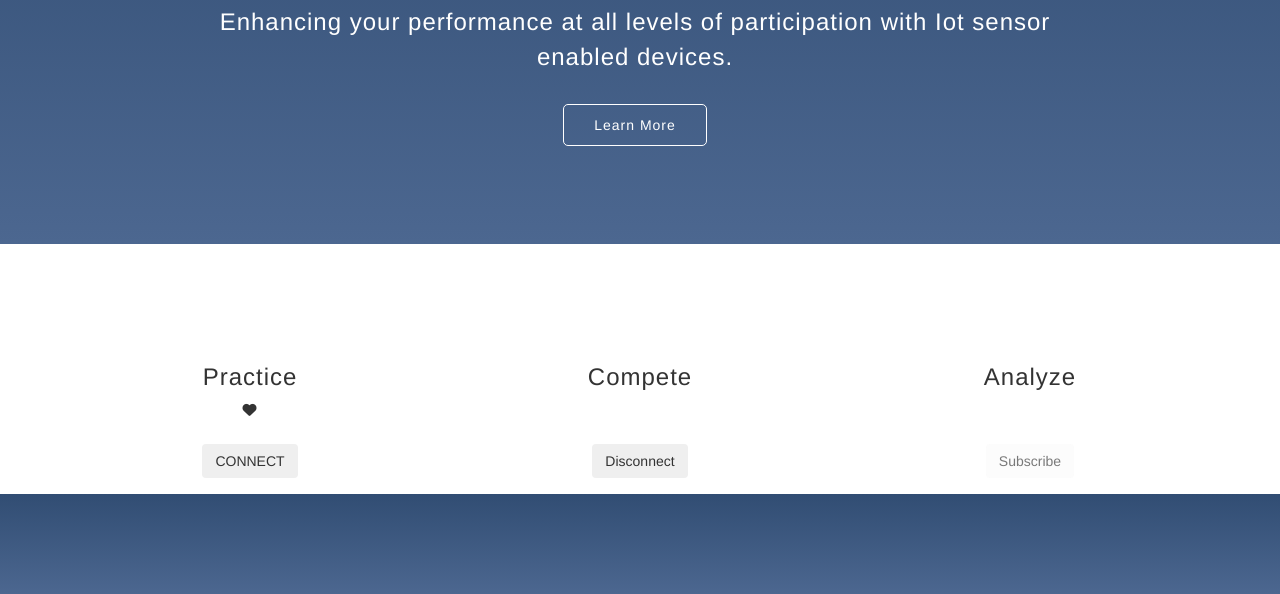
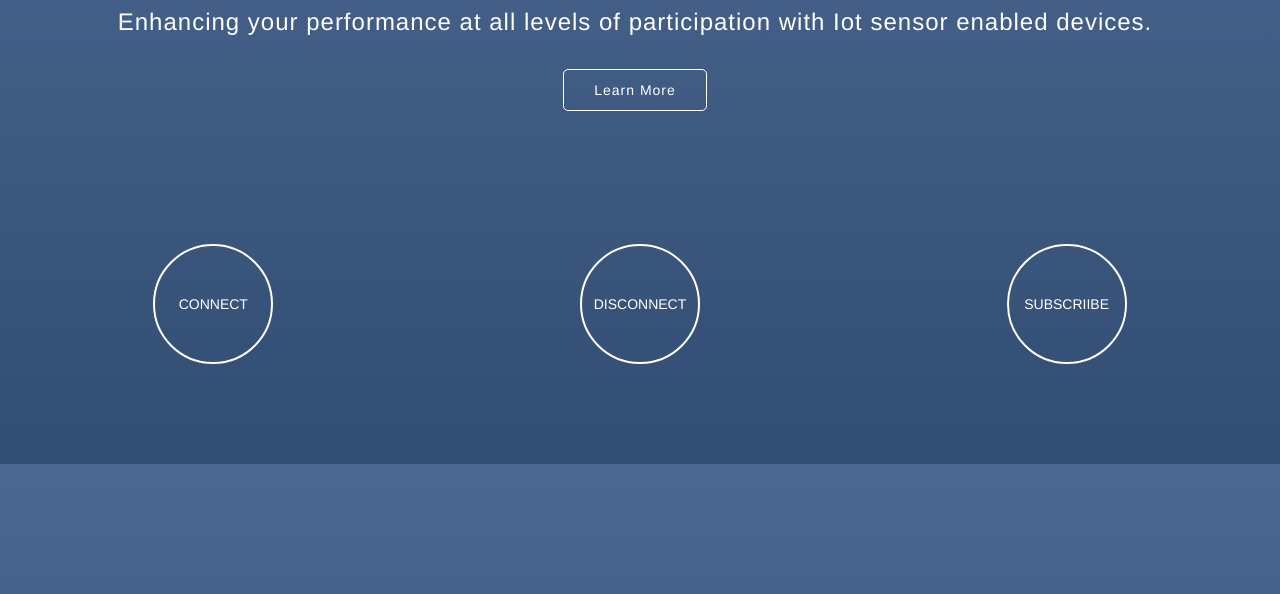
Before and after one commit to Moringaman/moringaman.github.io, a plain HTML site: page index.html in a window 1280 px wide. Shown: the part 206-800 px from the top of the page. Drawn offline with nearby package versions, Linux system fonts and the light colour scheme.

Commit message:
Jquery button state changes

```diff
--- a/css/styles.css
+++ b/css/styles.css
@@ -3,6 +3,7 @@ html, body {
   margin: 0px;
   font-family: 'Open Sans', sans-serif;
   letter-spacing: 1px;
+background-image: linear-gradient(to bottom,#4c6790 0,#314d73 100%);
 }
 
 h1 {
@@ -13,12 +14,12 @@ h1 {
 .header {
   height: 450px;
   width: 100%;
-  background-color: rgb(8, 86, 142);
+
   padding-top: 10px;
   padding-right: 10px;
   text-align: center;
 
-  background-image: linear-gradient(to bottom,#314d73 0,#4c6790 100%);
+
 
 }
 
@@ -79,7 +80,7 @@ text-shadow: 0 2px 3px rgba(0,0,0,.4);
 
 
 .container-fluid {
-  width: 70%;
+  width: 100%;
   margin: 0 auto;
   text-align:center;
 
@@ -95,8 +96,9 @@ text-shadow: 0 2px 3px rgba(0,0,0,.4);
 .container {
   text-align: center;
   width: 100%;
-  margin: auto;
+  margin: 0 auto;
   height: 50px;
+
 }
 
 .circle {
@@ -107,11 +109,32 @@ text-shadow: 0 2px 3px rgba(0,0,0,.4);
 
 }
 
-.container buttons {
+.container-fluid .buttons {
   text-align: center;
   width: 100%;
 height: 50px;
-  margin: 0 auto;
+  margin: auto;
+
+}
+
+.container-fluid .btn1 {
+  height: 120px;
+    width: 120px;
+    border: 2px solid #FFFFFF;
+    border-radius: 50%;
+    background-color: transparent;
+    color: #FFFFFF;
+}
+
+.container-fluid .btn1:hover {
+  background-color: #337ab7;
+  color:#fff;
+  border: 0px;
+  -webkit-transition: All 0.5s ease;
+    -moz-transition: All 0.5s ease;
+    -o-transition: All 0.5s ease;
+    -ms-transition: All 0.5s ease;
+    transition: All 0.5s ease;
 }
 
 .messages {
@@ -122,7 +145,7 @@ height: 50px;
   /*  background-color: rgb(8, 86, 142);*/
     color:#FFFFFF;
     padding: 20px;
-    background-image: linear-gradient(to bottom,#314d73 0,#4c6790 100%);
+
     }
 
 #messages {
--- a/index.html
+++ b/index.html
@@ -5,6 +5,10 @@
 <!-- Optional theme -->
 <script src="https://code.jquery.com/jquery-2.2.4.min.js" integrity="sha256-BbhdlvQf/xTY9gja0Dq3HiwQF8LaCRTXxZKRutelT44=" crossorigin="anonymous"></script>
 <link rel="stylesheet" href="https://maxcdn.bootstrapcdn.com/bootstrap/3.3.6/css/bootstrap-theme.min.css" integrity="sha384-fLW2N01lMqjakBkx3l/M9EahuwpSfeNvV63J5ezn3uZzapT0u7EYsXMjQV+0En5r" crossorigin="anonymous">
+
+
+
+
 <script src="https://use.fontawesome.com/68df07d019.js"></script>
     <script src="js/mqttws31.js"></script>
 <script src="js/hivemqtt.js"></script>
@@ -39,7 +43,7 @@
       </div>
     </div>
 
-    <div class="main">
+ <!--   <div class="main">
       <div class="container">
         <div class="row">
           <div class="col-md-4">
@@ -55,21 +59,26 @@
           </div>
         </div>
       </div>
-    </div>
+    </div> -->
 
-    <div class="container buttons">
+    <div class="container-fluid buttons">
       <div class="row">
+
+
         <div class="col-md-4">
 
-      <!--    <button class="btn" onclick="client.connect(options);">CONNECT</button> -->
-            <button class="btn" id="btnCon" onclick="mqttconnect();">CONNECT</button>
+            <button class="btn1" id="btnCon" onclick="mqttconnect();">CONNECT</button>
         </div>
+
         <div class="col-md-4">
-          <button class="btn" onclick="client.disconnect();">Disconnect</button>
+          <button class="btn1" onclick="client.disconnect();">DISCONNECT</button>
         </div>
+
         <div class="col-md-4">
-          <button class="btn" id ="btnSub"onclick="subscribe();">Subscribe</button>
+          <button class="btn1" id ="btnSub"onclick="subscribe();">SUBSCRIIBE</button>
         </div>
+
+
       </div>
     </div>
 
--- a/js/hivemqtt.js
+++ b/js/hivemqtt.js
@@ -19,6 +19,9 @@ client.onConnectionLost = function (responseObject) {
 client.onMessageArrived = function (message) {
     //Do something with the push message you received
     $('#messages').html('<span>Topic:<span> ' + message.destinationName + '  | ' + message.payloadString + '</span><br/>');
+
+    $('#btnCon').text(' ' + message.payloadString + ' ' );
+  $("#btnCon").css("font-size" ,"42px");
 };
 
 //Connect Options
```
